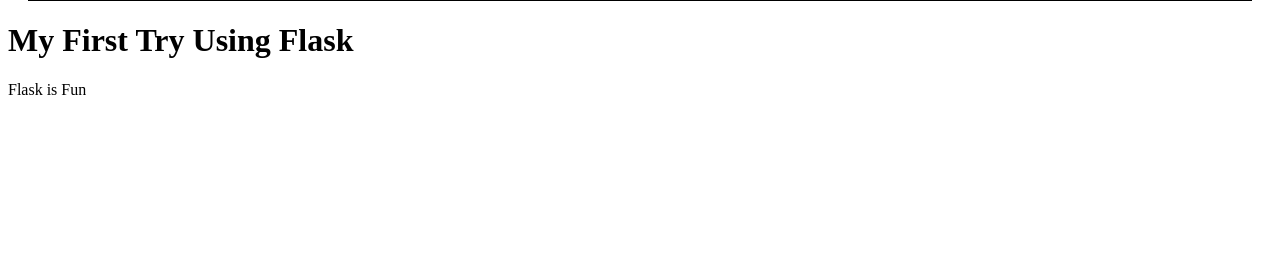
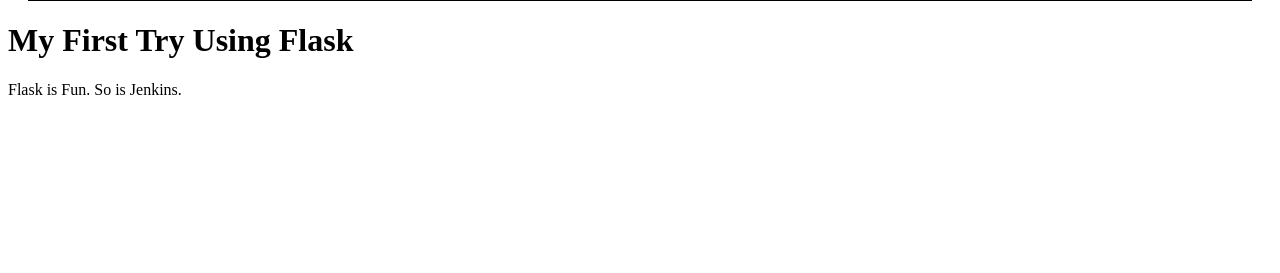
Before and after one commit to psumranchit/flask-demo-for-jenkins-lab, a Flask app: page / in a window 1280 px wide. Shown: the part 195-468 px from the top of the page. Run offline with Flask 2, Linux system fonts and the light colour scheme.

Commit message:
content update

```diff
--- a/templates/home.html
+++ b/templates/home.html
@@ -9,7 +9,7 @@
     {% block content %}
 
     <h1> My First Try Using Flask </h1>
-    <p> Flask is Fun </p>
+    <p> Flask is Fun. So is Jenkins. </p>
 
     {% endblock %}
   </body>
```
